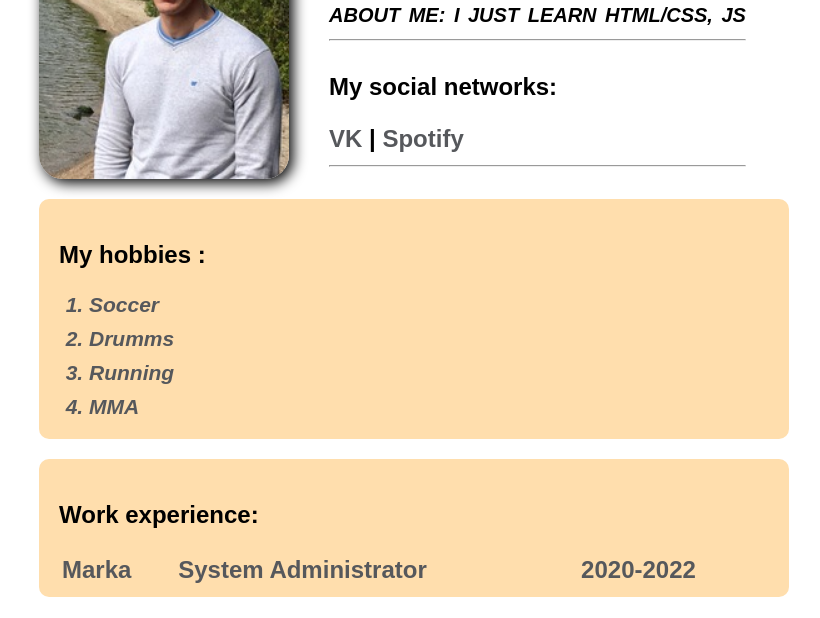
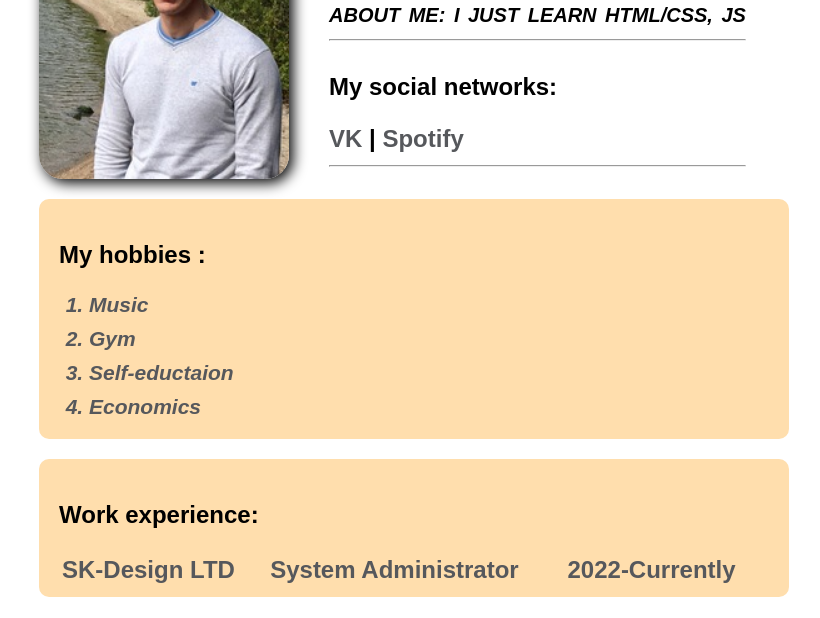
Before and after one commit to rivs27/Svirida-CV, a plain HTML site: page index.html in a window 1280 px wide. Shown: the part 128-746 px from the top of the page, without its empty margins (226-1046 px from the left). Drawn offline with Linux system fonts and the light colour scheme.

Commit message:
Update index.html

```diff
--- a/index.html
+++ b/index.html
@@ -28,19 +28,19 @@
 			<div class="card">
 				<h4>My hobbies :</h4>
 					<ol class="hobbies">
-						<li>Soccer</li>
-						<li>Drumms</li>
-						<li>Running</li>
-						<li>MMA</li>
+						<li>Music </li>
+						<li>Gym</li>
+						<li>Self-eductaion</li>
+						<li>Economics</li>
 					</ol>
 			</div>
 			<div class="card">
 				<h4>Work experience: </h4>
 				<table class="table">
 					<tr class="temple">
-						<td>Marka</td>
+						<td>SK-Design LTD</td>
 						<td>System Administrator</td>
-						<td>2020-2022</td>
+						<td>2022-Currently</td>
 					</tr>
 				</table>
 			</div>
```
